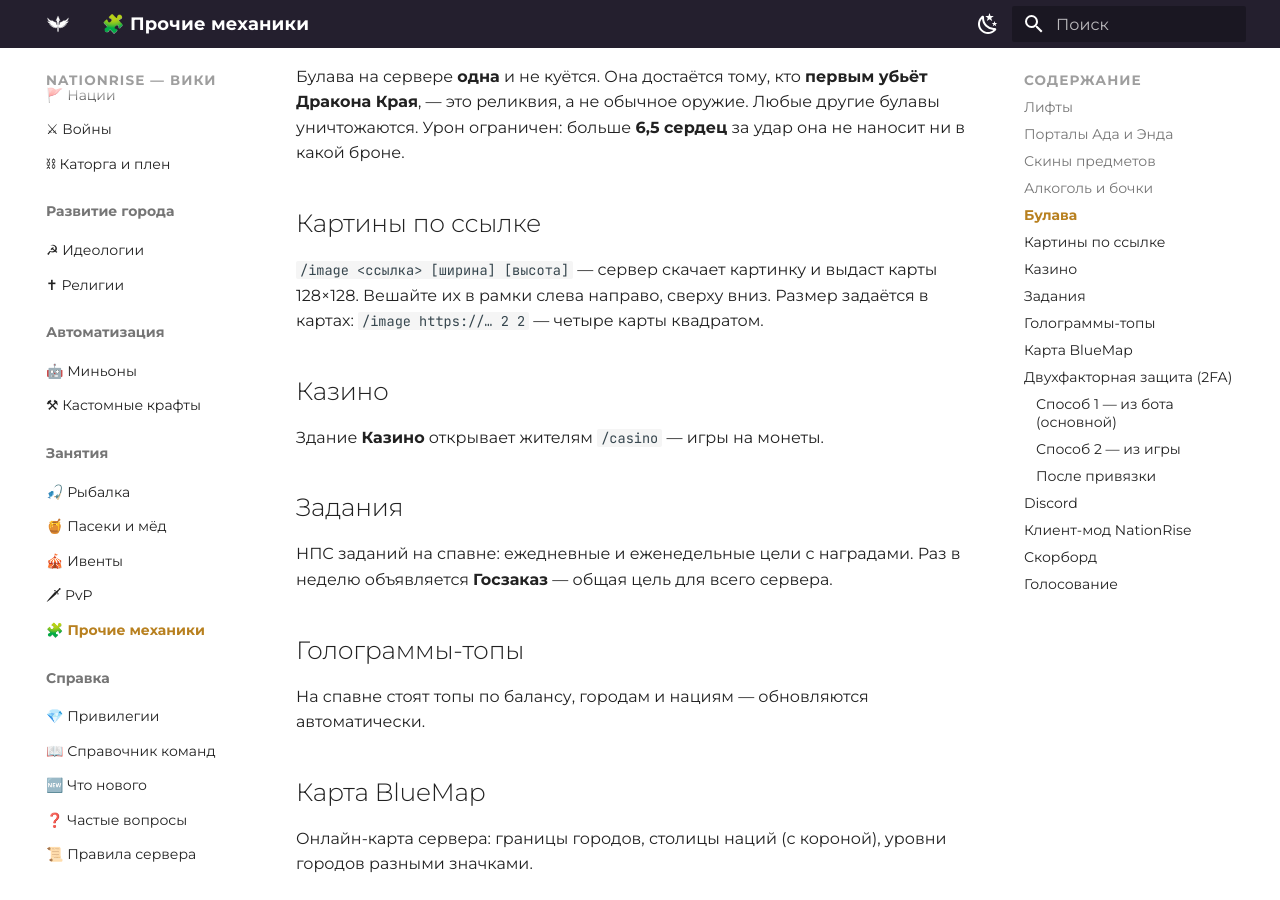
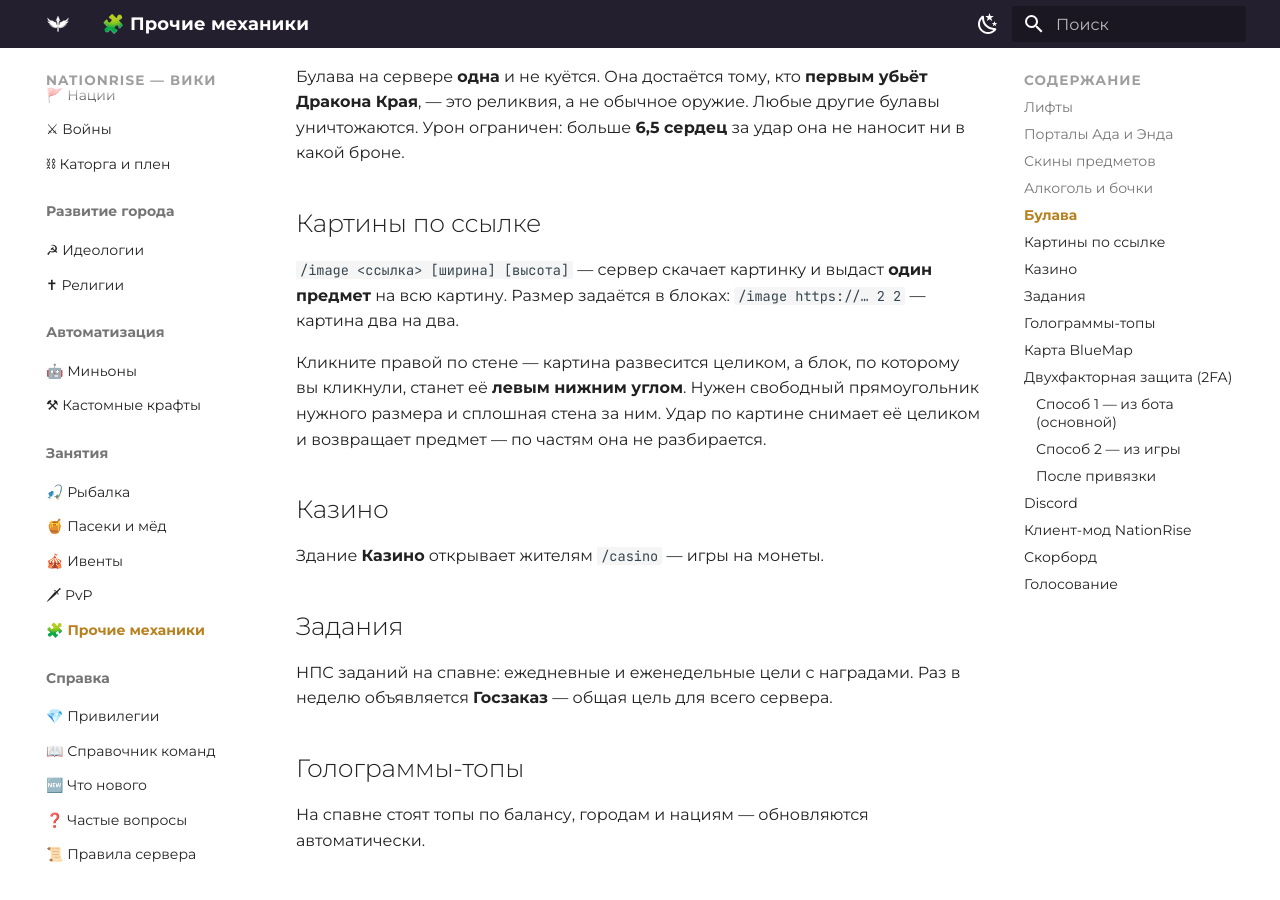
Before and after one commit to zixSSSed/NationRise-Wiki, an MkDocs documentation site: the page built from docs/extras.md, in a window 1280 px wide and 900 px high, scrolled down 1110 px. Built offline with MkDocs 1.6.1 and Material for MkDocs 9.7.7, drawn with Linux system fonts in a browser that asks for light colours.

Commit message:
Картины: один предмет, ПКМ по стене вешает целиком
Co-Authored-By: Claude Opus 5 <noreply@anthropic.com>

```diff
--- a/docs/extras.md
+++ b/docs/extras.md
@@ -46,9 +46,14 @@
 
 ## Картины по ссылке
 
-`/image <ссылка> [ширина] [высота]` — сервер скачает картинку и выдаст карты
-128×128. Вешайте их в рамки слева направо, сверху вниз. Размер задаётся в
-картах: `/image https://… 2 2` — четыре карты квадратом.
+`/image <ссылка> [ширина] [высота]` — сервер скачает картинку и выдаст **один
+предмет** на всю картину. Размер задаётся в блоках: `/image https://… 2 2` —
+картина два на два.
+
+Кликните правой по стене — картина развесится целиком, а блок, по которому вы
+кликнули, станет её **левым нижним углом**. Нужен свободный прямоугольник нужного
+размера и сплошная стена за ним. Удар по картине снимает её целиком и возвращает
+предмет — по частям она не разбирается.
 
 ## Казино
 
```
Also changed, not shown: docs/commands.md (+1 -1 lines).
